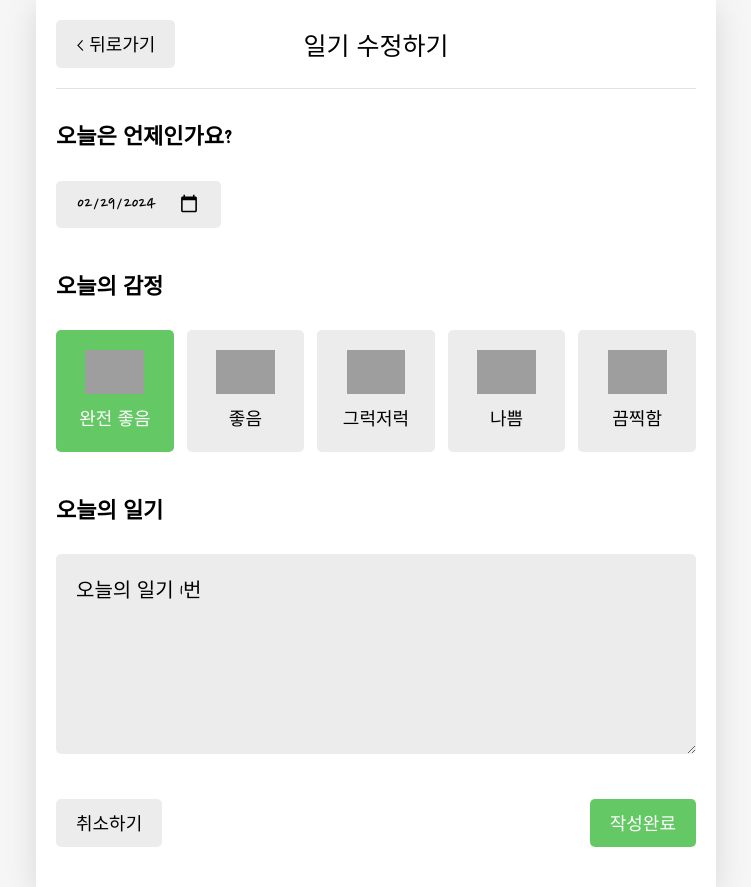
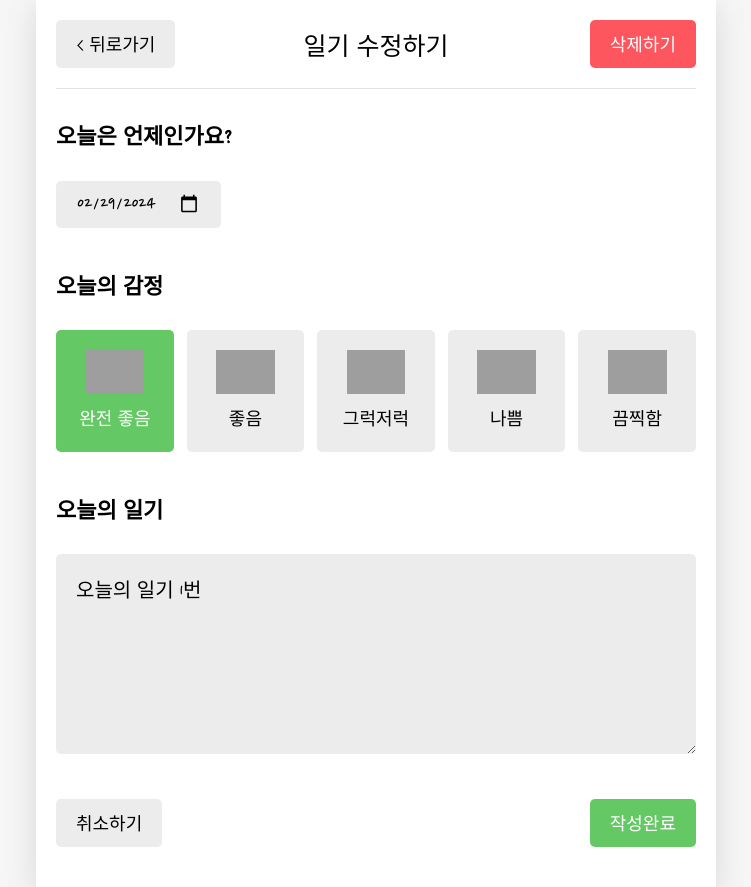
Before and after one commit to murramge/emotion_diary, a React (Create React App) app: page /edit/1 in a window 1280 px wide. Shown: the whole page, without its empty margins (264-1015 px from the left). Built offline with nearby package versions, Linux system fonts and the light colour scheme; grey boxes are pictures that could not be loaded; the HTML template or start-up script is replaced by a standard one; a web font is replaced by a local one.

Commit message:
로컬 스토리지

```diff
--- a/src/App.js
+++ b/src/App.js
@@ -1,13 +1,10 @@
 import "./App.css";
-import React, { useReducer, useRef } from "react";
+import React, { useReducer, useRef, useEffect } from "react";
 import { BrowserRouter, Route, Routes } from "react-router-dom";
 import Home from "./pages/Home";
 import Edit from "./pages/Edit";
 import New from "./pages/New";
 import Diary from "./pages/Diary";
-import RouteTest from "./components/Routetest";
-import MyButton from "./components/MyButton";
-import MyHeader from "./components/MyHeader";
 
 const reducer = (state, action) => {
   let newState = [];
@@ -23,7 +20,8 @@ const reducer = (state, action) => {
       break;
     }
     case "REMOVE": {
-      newState = state.fliter((it) => it.id !== action.targetId);
+      newState = state.filter((it) => it.id !== action.targetId);
+
       break;
     }
     case "EDIT": {
@@ -35,6 +33,7 @@ const reducer = (state, action) => {
     default:
       return state;
   }
+  localStorage.setItem("diary", JSON.stringify(newState));
   return newState;
 };
 
@@ -75,9 +74,22 @@ const dummyData = [
 ];
 
 function App() {
+  useEffect(() => {
+    const localData = localStorage.getItem("diary");
+    if (localData) {
+      const diaryList = JSON.parse(localData).sort(
+        (a, b) => parseInt(b.id) - parseInt(a.id)
+      );
+      dataId.current = parseInt(diaryList[0].id) + 1;
+      //산술연산 parseInt 습관화하기
+
+      dispatch({ type: "INIT", data: diaryList });
+    }
+  }, []);
+
   const [data, dispatch] = useReducer(reducer, dummyData);
 
-  const dataId = useRef(1);
+  const dataId = useRef(0);
   //create
   const onCreate = (date, content, emotion) => {
     dispatch({
--- a/src/components/DiaryEditor.js
+++ b/src/components/DiaryEditor.js
@@ -10,7 +10,7 @@ const DiaryEditor = ({ isEdit, originData }) => {
   const textref = useRef();
   const [content, setContent] = useState("");
   const [emotion, setEmotion] = useState(3);
-  const { onCreate, onEdit } = useContext(DiaryDispatchContext);
+  const { onCreate, onEdit, onRemove } = useContext(DiaryDispatchContext);
   const [date, setDate] = useState(getStringDate(new Date()));
   const navigate = useNavigate();
   const handleClickEmote = (emotion) => {
@@ -37,6 +37,13 @@ const DiaryEditor = ({ isEdit, originData }) => {
     navigate("/", { replace: true });
   };
 
+  const handleRemove = () => {
+    if (window.confirm("정말 삭제하시겠습니까?")) {
+      onRemove(originData.id);
+      navigate("/", { replace: true });
+    }
+  };
+
   useEffect(() => {
     if (isEdit) {
       setDate(getStringDate(new Date(parseInt(originData.date))));
@@ -51,6 +58,14 @@ const DiaryEditor = ({ isEdit, originData }) => {
         headText={isEdit ? "일기 수정하기" : "새 일기 쓰기"}
         leftChild={
           <MyButton text={"< 뒤로가기"} onClick={() => navigate(-1)}></MyButton>
+        }
+        rightChild={
+          isEdit && (
+            <MyButton
+              text={"삭제하기"}
+              type={"negative"}
+              onClick={handleRemove}></MyButton>
+          )
         }
       />
       <div>
--- a/src/pages/Diary.js
+++ b/src/pages/Diary.js
@@ -32,7 +32,7 @@ const Diary = () => {
     const curEmotionData = emotionList.find(
       (it) => parseInt(it.emotion_id) == parseInt(data.id)
     );
-    console.log(curEmotionData);
+
     return (
       <div className="DiaryPage">
         <MyHeader
--- a/src/pages/Edit.js
+++ b/src/pages/Edit.js
@@ -11,11 +11,9 @@ const Edit = () => {
 
   useEffect(() => {
     if (diaryList.length >= 1) {
-      console.log(diaryList);
       const targetDiary = diaryList.find(
         (it) => parseInt(it.id) == parseInt(id)
       );
-      console.log(targetDiary);
       if (targetDiary) {
         setOriginData(targetDiary);
       } else {
--- a/src/pages/Home.js
+++ b/src/pages/Home.js
@@ -21,7 +21,10 @@ const Home = () => {
       const lastDay = new Date(
         curDate.getFullYear(),
         curDate.getMonth() + 1,
-        1
+        0,
+        23,
+        59,
+        59
       ).getTime();
 
       setData(
@@ -29,10 +32,6 @@ const Home = () => {
       );
     }
   }, [diaryList, curDate]);
-
-  useEffect(() => {
-    console.log(data);
-  }, [data]);
 
   const increaseMonth = () => {
     setCurDate(
```
